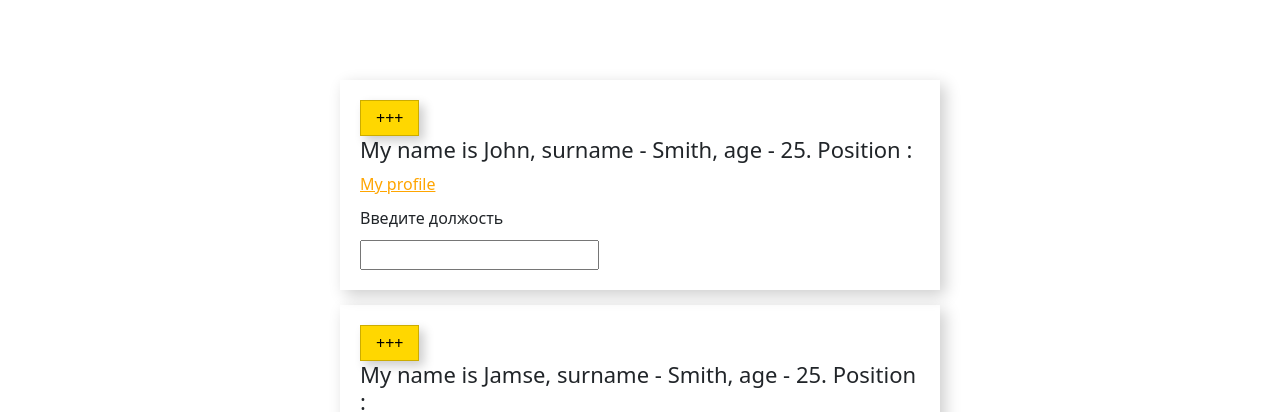
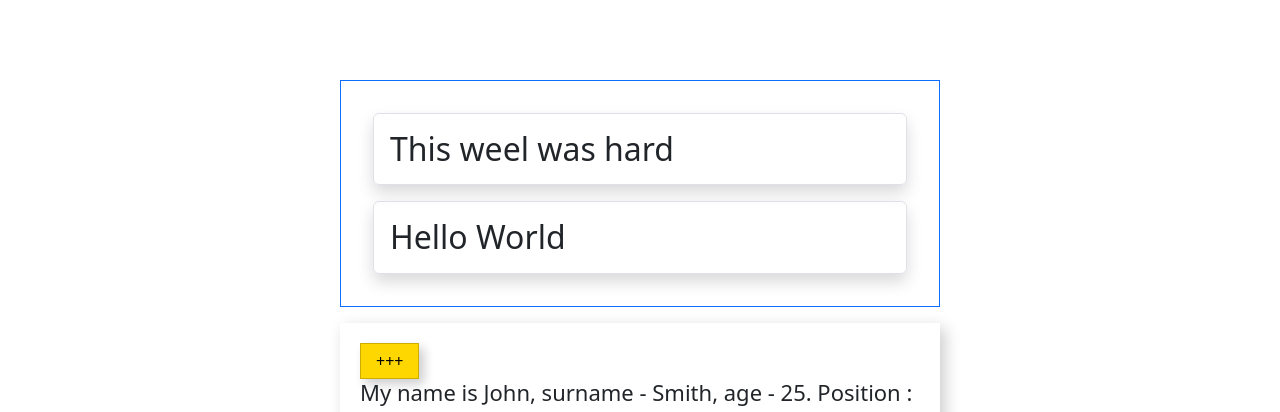
Before and after one commit to Ytrbnik/React_Education, a React (Create React App) app in the folder my-app/: page / in a window 1280 px wide. Shown: the top 412 px of the page. Built offline with nearby package versions, Linux system fonts and the light colour scheme.

Commit message:
prop.child

```diff
--- a/my-app/src/App.js
+++ b/my-app/src/App.js
@@ -1,4 +1,4 @@
-import {Component} from 'react';
+import React, {Component} from 'react';
 import styled from 'styled-components';
 
 import './App.css';
@@ -77,9 +77,26 @@
     margin: 80px auto 0 auto;
 `;
 
+const DynamicGriting = (props) => {
+  return (
+    <div className={'mb-3 p-3 border border-' + props.color}>
+      {
+        React.Children.map(props.children, child => {
+          return React.cloneElement(child, {className: 'shadow p-3 m-3 border rounded'})
+        })
+      }
+    </div>
+  )
+}
+
 function App() {
   return (
     <Wrapper>
+      <DynamicGriting color={'primary'}>
+        <h2>This weel was hard</h2>
+        <h2>Hello World</h2>
+      </DynamicGriting>
+
       <WhoAmI name='John' surname="Smith" link="facebook.com"/>
       <WhoAmI name='Jamse' surname="Smith" link="facebook.com"/>
     </Wrapper>
```
